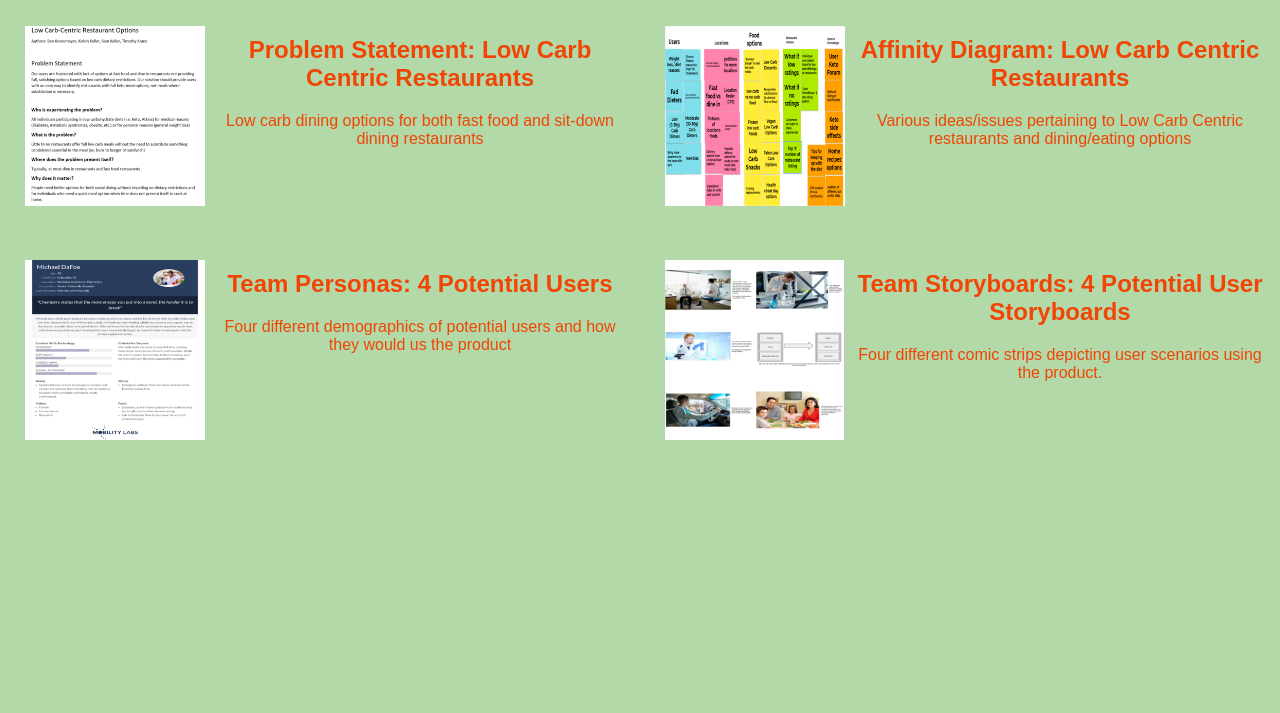
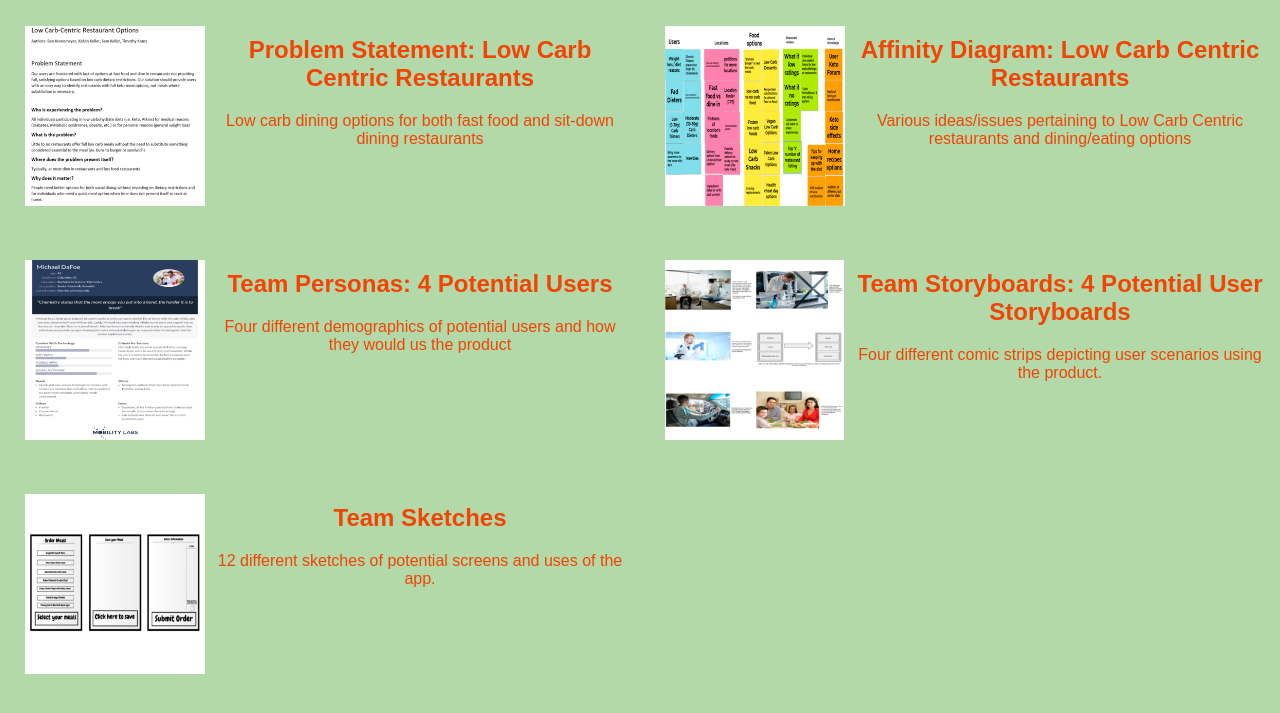
Before and after one commit to Kronemeyer/190, a plain HTML site: page index.html in a window 1280 px wide. Shown: the part 79-792 px from the top of the page. Drawn offline with Linux system fonts and the light colour scheme.

Commit message:
added sketches

```diff
--- a/index.html
+++ b/index.html
@@ -53,6 +53,17 @@
                 </section>
             </section>
 
+            <!-- Sketches Assignment-->
+            <section class="col-l-6 col-m-6 col-s-12 assignment">
+                <a href="files/sketches.pdf" target="_blank"><img src="images/sketches.png"></a>
+                <section class="ass-details">
+                    <a href="files/sketches.pdf" target="_blank"><h2>Team Sketches</h2></a>
+                    <p>
+                        12 different sketches of potential screens and uses of the app.
+                    </p>
+                </section>
+            </section>
+
         </div>
     </body>
 </html>
```
Also changed, not shown: images/sketches.png (added), 1 other file.
